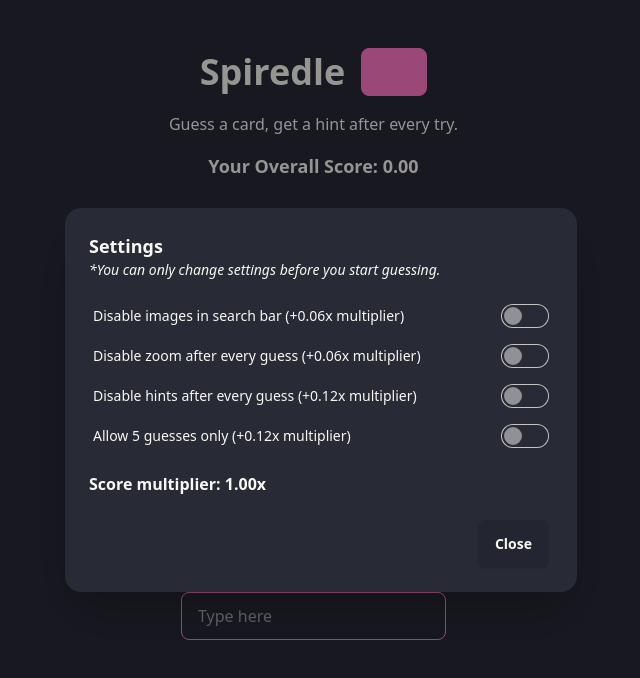
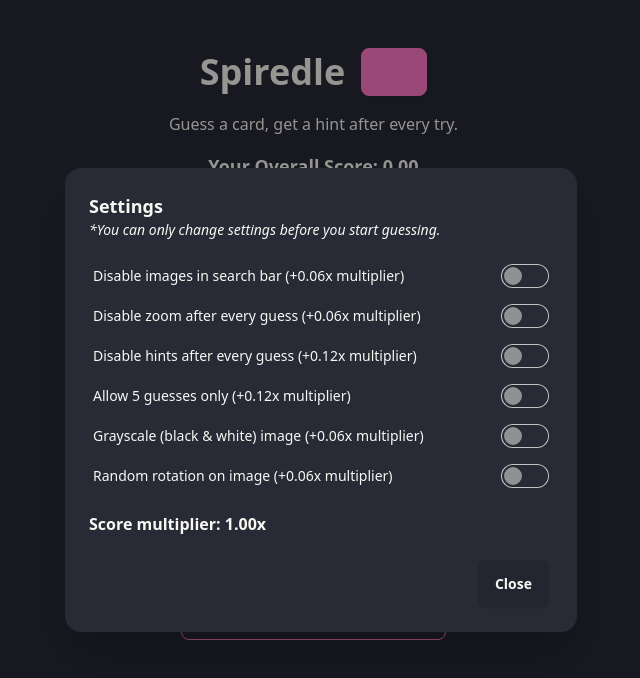
Before and after one commit to Zedespook/zedespook.github.io, a SvelteKit app: page /spiredle in a window 1280 px wide. Both pictures are taken after a click on the button "Settings". Shown: the top 678 px of the page, without its empty margins (319-959 px from the left). Built offline with nearby package versions, Linux system fonts and the light colour scheme; some icons are missing.

Commit message:
Add random rotation and grayscale modifier

```diff
--- a/src/routes/spiredle/+page.svelte
+++ b/src/routes/spiredle/+page.svelte
@@ -31,13 +31,17 @@
 		disableZoomOnGuess: boolean;
 		disableHintOnGuess: boolean;
 		allowFiveGuessesOnly: boolean;
+		grayscaleImage: boolean;
+		randomRotation: boolean;
 	};
 
 	let spiredleSettings: SpiredleSettings = {
 		disableSearchImages: false,
 		disableZoomOnGuess: false,
 		disableHintOnGuess: false,
-		allowFiveGuessesOnly: false
+		allowFiveGuessesOnly: false,
+		grayscaleImage: false,
+		randomRotation: false
 	};
 
 	let score = 100;
@@ -67,6 +71,14 @@
 
 				if (spiredleSettings.allowFiveGuessesOnly) {
 					scoreMultiplier += 0.12;
+				}
+
+				if (spiredleSettings.grayscaleImage) {
+					scoreMultiplier += 0.6;
+				}
+
+				if (spiredleSettings.randomRotation) {
+					scoreMultiplier += 0.6;
 				}
 			}
 
@@ -275,7 +287,9 @@
 			src={cardToGuess.image}
 			alt="Bro, why are you checking the source?"
 			class="h-full object-cover transform origin-[50%_25%]"
-			style="scale: {zoomLevel}"
+			style="scale: {zoomLevel}; filter: {spiredleSettings.grayscaleImage
+				? 'grayscale(100%)'
+				: 'none'}; transform: {`rotate(${spiredleSettings.randomRotation ? `${Math.floor(Math.random() * 360)}deg` : '0deg'})`};"
 		/>
 	</div>
 
@@ -464,6 +478,28 @@
 					/>
 				</label>
 			</div>
+
+			<div class="form-control">
+				<label class="cursor-pointer label">
+					<span class="label-text">Grayscale (black & white) image (+0.06x multiplier)</span>
+					<input
+						type="checkbox"
+						class="toggle toggle-primary"
+						bind:checked={spiredleSettings.grayscaleImage}
+					/>
+				</label>
+			</div>
+
+			<div class="form-control">
+				<label class="cursor-pointer label">
+					<span class="label-text">Random rotation on image (+0.06x multiplier)</span>
+					<input
+						type="checkbox"
+						class="toggle toggle-primary"
+						bind:checked={spiredleSettings.randomRotation}
+					/>
+				</label>
+			</div>
 		</div>
 
 		<div class="my-4">
```
